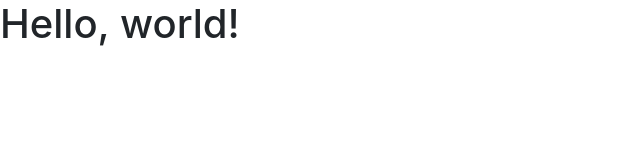
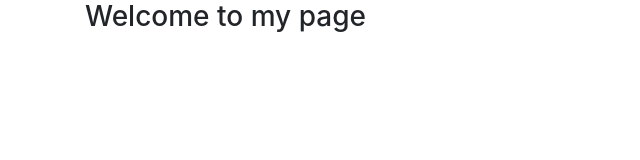
Before and after one commit to Sang2306/Sang2306.github.io, a plain HTML site: page index.html in a window 1280 px wide. Shown: the whole page, without its empty margins (0-640 px from the left). Drawn offline with nearby package versions, Linux system fonts and the light colour scheme.

Commit message:
second commit

```diff
--- a/index.html
+++ b/index.html
@@ -8,10 +8,16 @@
     <!-- Bootstrap CSS -->
     <link rel="stylesheet" href="https://maxcdn.bootstrapcdn.com/bootstrap/4.0.0/css/bootstrap.min.css" integrity="sha384-Gn5384xqQ1aoWXA+058RXPxPg6fy4IWvTNh0E263XmFcJlSAwiGgFAW/dAiS6JXm" crossorigin="anonymous">
 
-    <title>Hello, world!</title>
+    <title>Home page</title>
   </head>
   <body>
-    <h1>Hello, world!</h1>
+    <div class="container">
+        <div class="row">
+            <div class="col">
+                <h3>Welcome to my page</h3>
+            </div>
+        </div>
+    </div>
 
     <!-- Optional JavaScript -->
     <!-- jQuery first, then Popper.js, then Bootstrap JS -->
```
